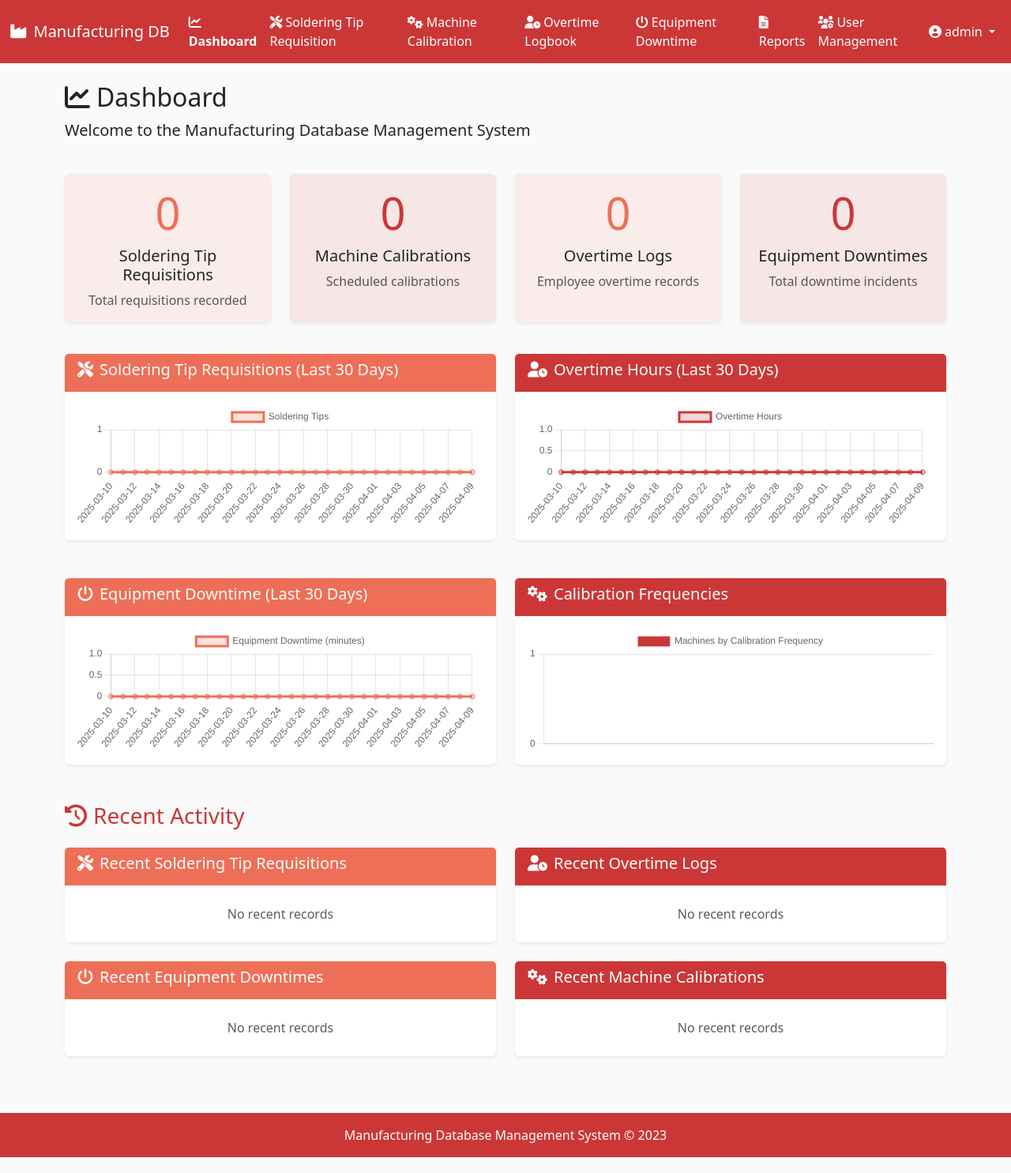
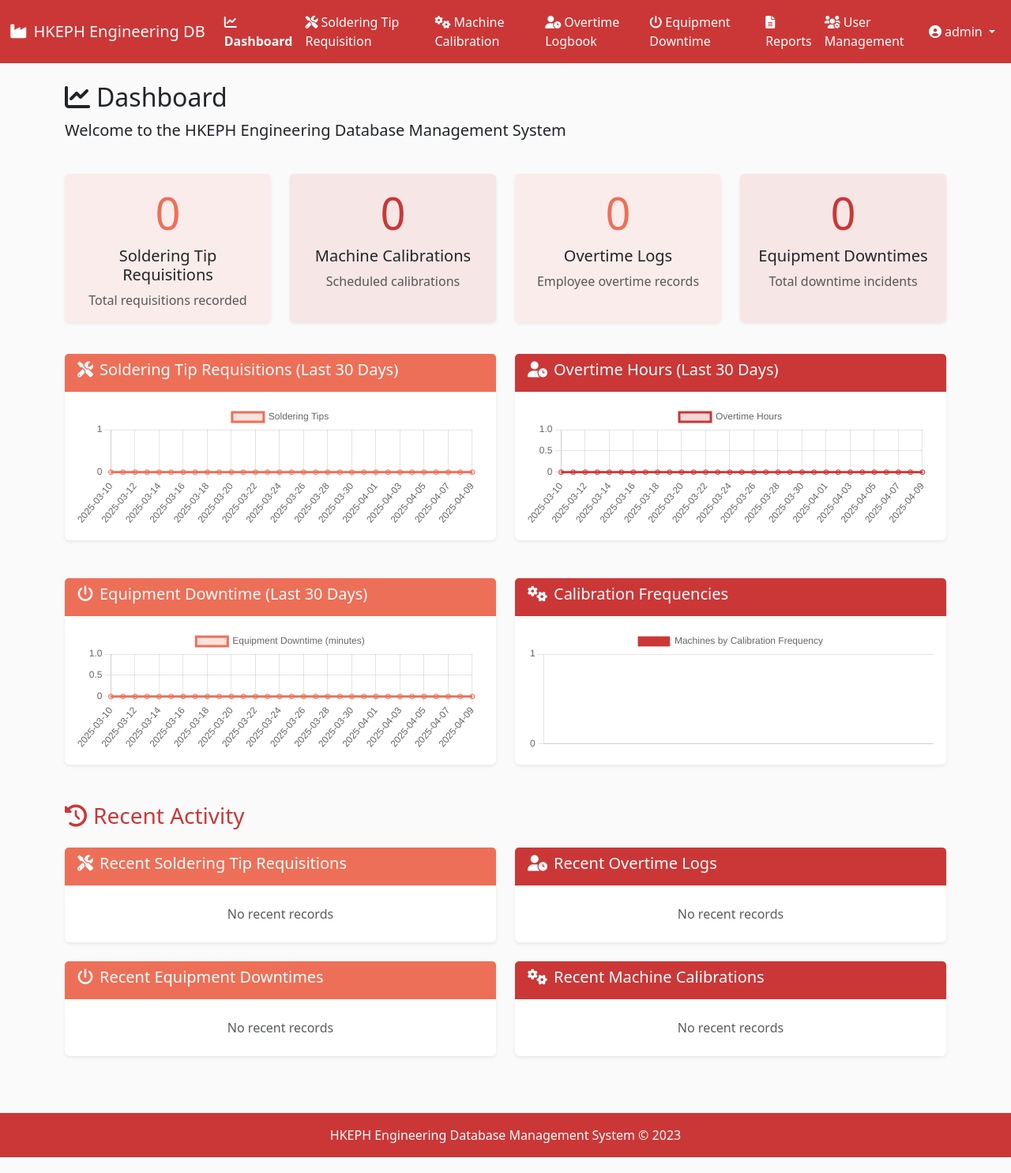
Before and after one commit to Lenardogs/UserManagementDashboard, a Flask app: page / in a window 1280 px wide. Shown: the whole page at 79% size. Run offline with Flask 3, Linux system fonts and the light colour scheme; a user stored in the database is signed in; data that the repository does not hold is empty; some libraries are stand-ins or nearby versions.

Commit message:
Rename application to reflect HKEPH Engineering
Replit-Commit-Author: Agent
Replit-Commit-Session-Id: ae0bb06e-0549-4bbc-9890-23c2e264d9e7
Replit-Commit-Screenshot-Url: https://storage.googleapis.com/screenshot-production-us-central1/e2e2202a-5c02-4adf-a3cf-38eee6234d47/e835feba-0313-4b05-bb93-4a128c642f5c.jpg

```diff
--- a/templates/base.html
+++ b/templates/base.html
@@ -3,7 +3,7 @@
 <head>
     <meta charset="UTF-8">
     <meta name="viewport" content="width=device-width, initial-scale=1.0">
-    <title>Manufacturing Database Management</title>
+    <title>HKEPH Engineering Database Management</title>
     <!-- Bootstrap CSS -->
     <link href="https://cdn.jsdelivr.net/npm/bootstrap@5.3.0/dist/css/bootstrap.min.css" rel="stylesheet">
     <!-- Font Awesome for icons -->
@@ -23,7 +23,7 @@
     <nav class="navbar navbar-expand-lg" style="background-color: var(--accent-secondary); color: white;">
         <div class="container-fluid">
             <a class="navbar-brand text-white" href="{{ url_for('dashboard') }}">
-                <i class="fas fa-industry me-2"></i>Manufacturing DB
+                <i class="fas fa-industry me-2"></i>HKEPH Engineering DB
             </a>
             <button class="navbar-toggler" type="button" data-bs-toggle="collapse" data-bs-target="#navbarNav" aria-controls="navbarNav" aria-expanded="false" aria-label="Toggle navigation">
                 <span class="navbar-toggler-icon"></span>
@@ -106,7 +106,7 @@
     <!-- Footer -->
     <footer class="py-3 mt-5" style="background-color: var(--accent-secondary); color: white;">
         <div class="container text-center">
-            <p class="mb-0">Manufacturing Database Management System &copy; 2023</p>
+            <p class="mb-0">HKEPH Engineering Database Management System &copy; 2023</p>
         </div>
     </footer>
 
--- a/templates/dashboard.html
+++ b/templates/dashboard.html
@@ -4,7 +4,7 @@
 <div class="row mb-4">
     <div class="col">
         <h2><i class="fas fa-chart-line me-2"></i>Dashboard</h2>
-        <p class="lead">Welcome to the Manufacturing Database Management System</p>
+        <p class="lead">Welcome to the HKEPH Engineering Database Management System</p>
     </div>
 </div>
 
--- a/templates/login.html
+++ b/templates/login.html
@@ -40,7 +40,7 @@
                 </form>
             </div>
             <div class="card-footer text-center text-muted" style="background-color: var(--light-secondary);">
-                <small>Manufacturing Database Management System</small>
+                <small>HKEPH Engineering Database Management System</small>
             </div>
         </div>
     </div>
```
